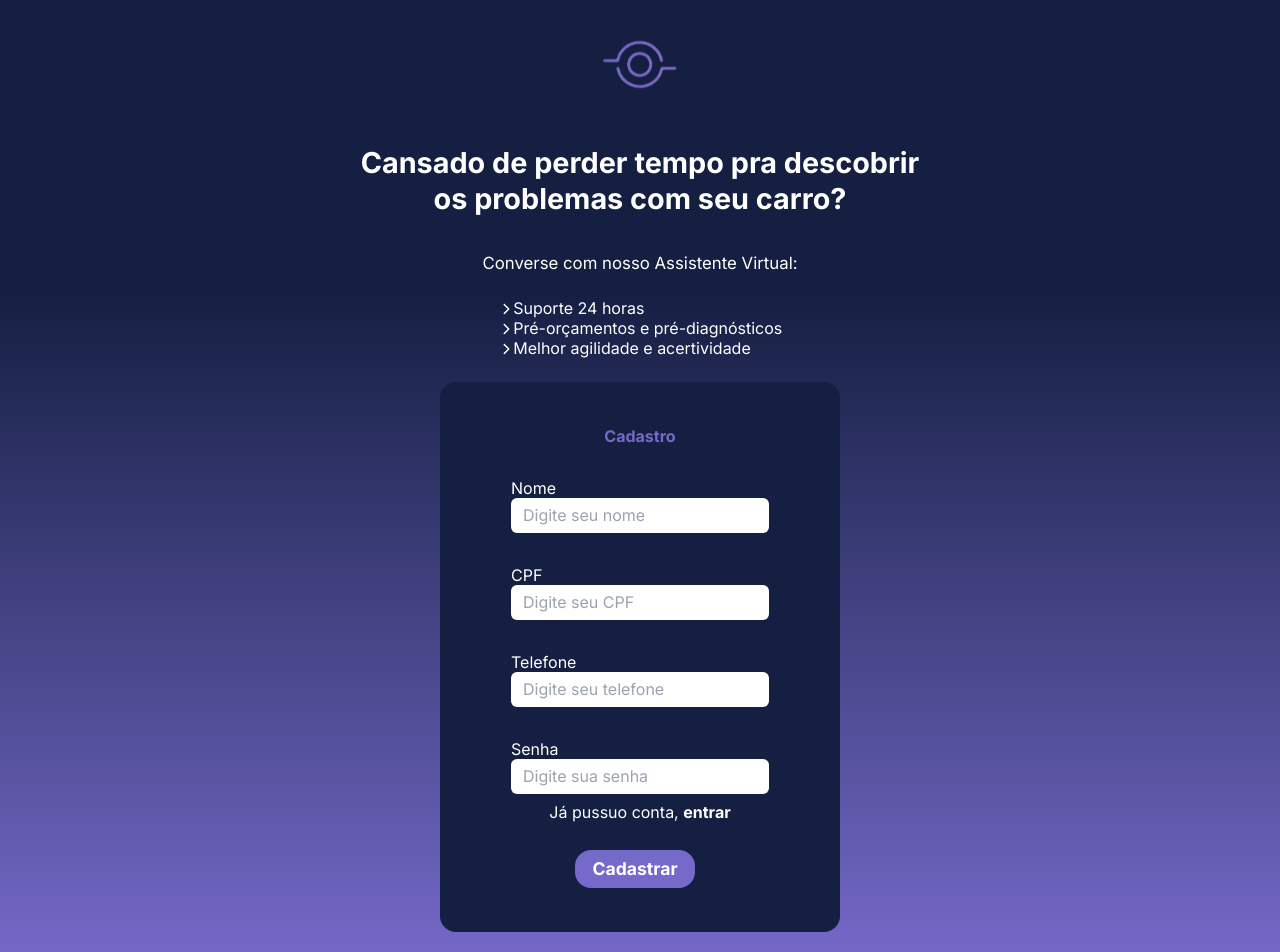
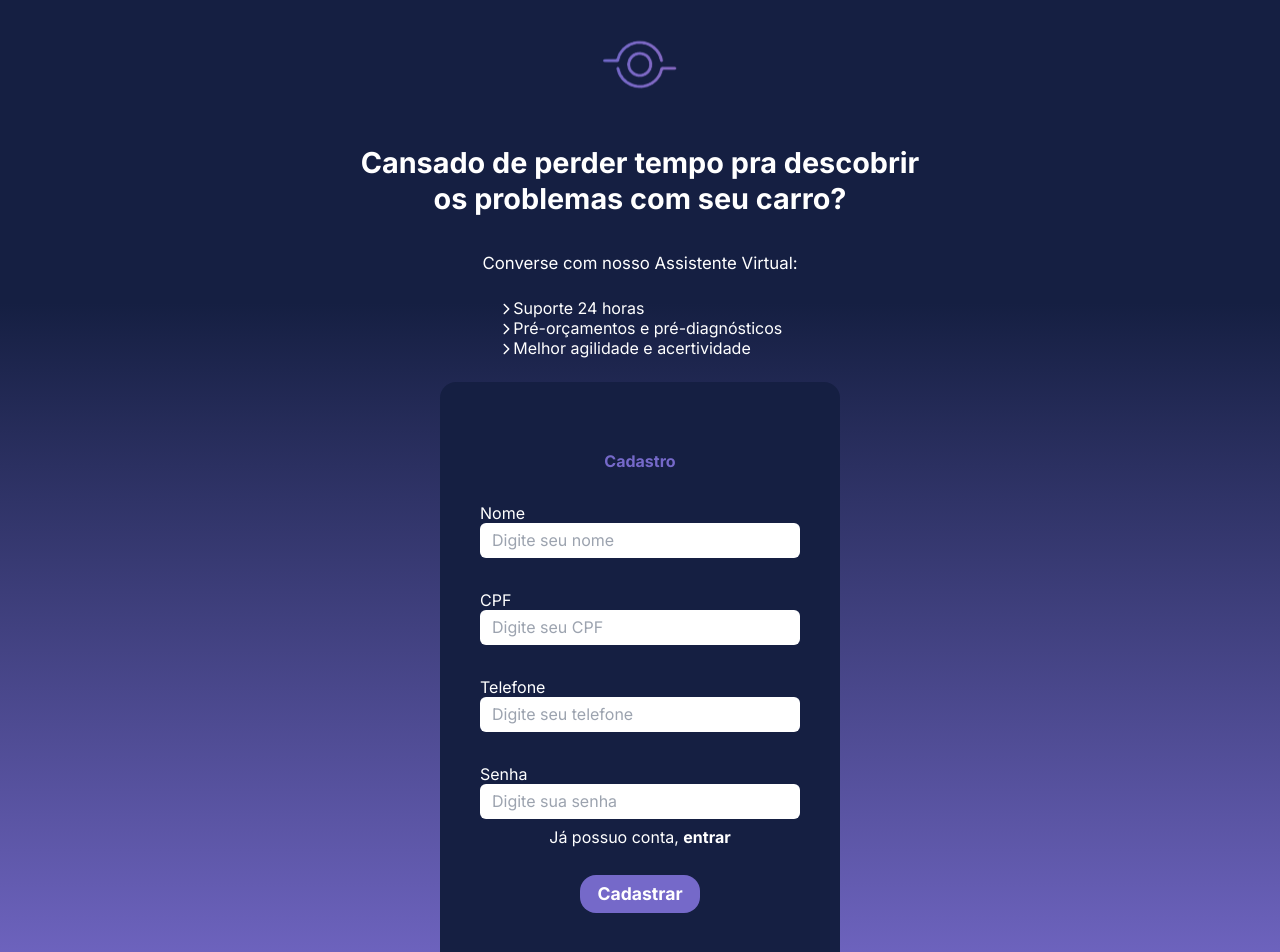
Before and after one commit to victoraugustogfavaro/tech-mec, a Next.js app in the folder tech-mec/: page /cadastro in a window 1280 px wide. Shown: the top 952 px of the page. Built offline with nearby package versions, Linux system fonts and the light colour scheme.

Commit message:
Cadastro e login usando a API concluído
Co-authored-by: felipeclarindo <fglpc2@gmail.com>
Co-authored-by: jenniesuzuki <jenniferkaorisuzuki@gmail.com>

```diff
--- a/tech-mec/src/app/page.tsx
+++ b/tech-mec/src/app/page.tsx
@@ -1,8 +1,12 @@
+"use client"
+
 import BannerHome from "@/components/Banner/BannerHome";
 import Botao from "@/components/Botao/Botao";
+import ProtectedRoute from "@/components/ProtectedRoute/ProtectedRoute";
 
 function Home() {
   return (
+    <ProtectedRoute>
       <section>
         <BannerHome />
         <div className={"w-[70%] my-[4%] mx-auto"}>
@@ -38,7 +42,8 @@ function Home() {
             Seu tempo é valioso!
           </h2>
           <p className={"mt-[14px] text-[1.2rem]"}>
-          Nossa prioridade é oferecer serviços de alta qualidade, combinados com
+            Nossa prioridade é oferecer serviços de alta qualidade, combinados
+            com
             <span className={"font-bold"}> inovação</span>. Experimente este{" "}
             <span className={"font-bold"}>atendimento diferenciado</span> e
             descubra uma nova maneira de cuidar do seu veículo com{" "}
@@ -47,13 +52,16 @@ function Home() {
           </p>
           <p className={"mt-[14px] text-[1.2rem]"}>
             Estamos ansiosos para ajudá-lo a manter{" "}
-          <span className={"font-bold"}>seu carro em perfeitas condições</span>,
-          de forma <span className={"font-bold"}>simples</span> e{" "}
-          <span className={"font-bold"}>eficaz.</span> Confie no cuidado da Tech
-          Mec para todas suas necessidades automotivas.
+            <span className={"font-bold"}>
+              seu carro em perfeitas condições
+            </span>
+            , de forma <span className={"font-bold"}>simples</span> e{" "}
+            <span className={"font-bold"}>eficaz.</span> Confie no cuidado da
+            Tech Mec para todas suas necessidades automotivas.
           </p>
         </div>
       </section>
+    </ProtectedRoute>
   );
 }
 
--- a/tech-mec/src/app/participantes/page.tsx
+++ b/tech-mec/src/app/participantes/page.tsx
@@ -1,10 +1,14 @@
+"use client"
+
 import fotoVictor from "@/images/foto-victor.jpeg";
 import fotoJennifer from "@/images/foto-jennifer.jpeg";
 import fotoFelipe from "@/images/foto-felipe.jpeg";
 import Card from "@/components/Card/Card";
+import ProtectedRoute from "@/components/ProtectedRoute/ProtectedRoute";
 
 function Participantes() {
   return (
+    <ProtectedRoute>
       <section className="bg-gradientRoxo min-h-[75vh] py-[30px]">
         <div className="flex flex-col justify-center items-center text-white my-[22px]">
           <h1 className="text-[2.2rem] font-extrabold">Participantes</h1>
@@ -47,6 +51,7 @@ function Participantes() {
           Repositório
         </a>
       </section>
+    </ProtectedRoute>
   );
 }
 
--- a/tech-mec/src/app/sobre-nos/page.tsx
+++ b/tech-mec/src/app/sobre-nos/page.tsx
@@ -1,8 +1,12 @@
+"use client"
+
 import BannerSobreNos from "@/components/Banner/BannerSobreNos";
+import ProtectedRoute from "@/components/ProtectedRoute/ProtectedRoute";
 
 function SobreNos() {
   return (
     <section>
+      <ProtectedRoute>
         <BannerSobreNos />
         <div className={"w-[70%] my-[4%] mx-auto"}>
           <h2 className={"text-roxoClaro mt-[30px] text-[1.7rem] font-bold"}>
@@ -21,18 +25,18 @@ function SobreNos() {
           </h2>
           <p className={"mt-[14px] text-[1.2rem]"}>
             A Tech Mec faz parte de uma{" "}
-          <span className={"font-bold"}>parceria com a Porto</span>, uma empresa
-          líder no mercado de seguros e serviços financeiros. Foi fundada em
-          2024 e tem sido pioneira em oferecer soluções de qualidade para seus
-          clientes.
+            <span className={"font-bold"}>parceria com a Porto</span>, uma
+            empresa líder no mercado de seguros e serviços financeiros. Foi
+            fundada em 2024 e tem sido pioneira em oferecer soluções de
+            qualidade para seus clientes.
           </p>
           <p className={"mt-[14px] text-[1.2rem]"}>
             Com uma visão voltada para o futuro, a Tech Mec foi criada com o
             objetivo de{" "}
-          <span className={"font-bold"}>revolucionar o setor automotivo</span>.
-          Acreditamos que a<span className={"font-bold"}> tecnologia</span> pode
-          transformar a maneira como os serviços são prestados, tornando-os mais{" "}
-          <span className={"font-bold"}>rápidos</span>,{" "}
+            <span className={"font-bold"}>revolucionar o setor automotivo</span>
+            . Acreditamos que a<span className={"font-bold"}> tecnologia</span>{" "}
+            pode transformar a maneira como os serviços são prestados,
+            tornando-os mais <span className={"font-bold"}>rápidos</span>,{" "}
             <span className={"font-bold"}>eficientes</span> e{" "}
             <span className={"font-bold"}>acessíveis</span> para todos.
           </p>
@@ -51,8 +55,8 @@ function SobreNos() {
           </h2>
           <p className={"mt-[14px] text-[1.2rem]"}>
             Estamos comprometidos em fornecer um{" "}
-          <span className={"font-bold"}>serviço excepcional</span> e superar as
-          expectativas de nossos clientes. Nossa equipe é composta por
+            <span className={"font-bold"}>serviço excepcional</span> e superar
+            as expectativas de nossos clientes. Nossa equipe é composta por
             profissionais experientes e qualificados, prontos para ajudá-lo em
             todas as etapas do processo.
           </p>
@@ -74,9 +78,12 @@ function SobreNos() {
           </p>
           <p className={"mt-[14px] text-[1.2rem]"}>
             Junte-se a nós nesta jornada rumo ao{" "}
-          <span className={"font-bold"}>futuro dos serviços automotivos!</span>
+            <span className={"font-bold"}>
+              futuro dos serviços automotivos!
+            </span>
           </p>
         </div>
+      </ProtectedRoute>
     </section>
   );
 }
--- a/tech-mec/src/components/Formulario/FormularioCadastro.tsx
+++ b/tech-mec/src/components/Formulario/FormularioCadastro.tsx
@@ -1,9 +1,138 @@
+"use client";
+
 import Link from "next/link";
+import { useRouter } from "next/navigation";
+import { useState } from "react";
+import { UsuarioCadastro } from "@/types";
 
 function FormularioCadastro() {
+  const router = useRouter();
+
+  const [usuario, setUsuario] = useState<UsuarioCadastro>({
+    nome: "",
+    cpf: "",
+    telefone: "",
+    senha: "",
+  });
+
+  const [erros, setErros] = useState({
+    nome: "",
+    cpf: "",
+    telefone: "",
+    senha: "",
+  });
+
+  const validarNome = (nome: string) => /^[A-Za-z\s]+$/.test(nome);
+  const validarCPF = (cpf: string) => cpf.length === 11 && /^\d+$/.test(cpf);
+  const validarTelefone = (telefone: string) =>
+    telefone.length === 11 && /^\d+$/.test(telefone);
+  const validarSenha = (senha: string) =>
+    senha.length >= 8 && /[!@#$%^&*(),.?":{}|<>]/g.test(senha);
+
+  const handleChange = (e: React.ChangeEvent<HTMLInputElement>) => {
+    const { name, value } = e.target;
+
+    // Formatação para CPF e telefone ao digitar
+    const formattedValue =
+      name === "cpf" || name === "telefone" ? value.replace(/\D/g, "") : value;
+
+    setUsuario({ ...usuario, [name]: formattedValue });
+
+    switch (name) {
+      case "nome":
+        setErros({
+          ...erros,
+          nome: validarNome(value) ? "" : "Nome deve conter apenas letras.",
+        });
+        break;
+      case "cpf":
+        setErros({
+          ...erros,
+          cpf: validarCPF(formattedValue)
+            ? ""
+            : "CPF deve conter 11 dígitos numéricos.",
+        });
+        break;
+      case "telefone":
+        setErros({
+          ...erros,
+          telefone: validarTelefone(formattedValue)
+            ? ""
+            : "Telefone deve ter DDD e 11 dígitos numéricos.",
+        });
+        break;
+      case "senha":
+        setErros({
+          ...erros,
+          senha: validarSenha(value)
+            ? ""
+            : "Senha deve ter pelo menos 8 caracteres e um especial.",
+        });
+        break;
+    }
+  };
+
+  const verificarCpfExistente = async (cpf: string) => {
+    try {
+      const response = await fetch(
+        `http://localhost:8080/techmec/clientes/${cpf}`
+      );
+      return response.ok;
+    } catch (error) {
+      console.error("Erro ao verificar CPF:", error);
+      return false;
+    }
+  };
+
+  const handleSubmit = async (e: React.FormEvent<HTMLFormElement>) => {
+    e.preventDefault();
+
+    if (
+      !validarNome(usuario.nome) ||
+      !validarCPF(usuario.cpf) ||
+      !validarTelefone(usuario.telefone) ||
+      !validarSenha(usuario.senha)
+    ) {
+      alert("Por favor, corrija os erros antes de enviar o formulário.");
+      return;
+    }
+
+    const cpfExiste = await verificarCpfExistente(usuario.cpf);
+    if (cpfExiste) {
+      alert("Este CPF já está cadastrado.");
+      return;
+    }
+
+    const usuarioFormatado = {
+      ...usuario,
+      cpf: usuario.cpf.replace(/\D/g, ""), // Remove caracteres especiais
+      telefone: usuario.telefone.replace(/\D/g, ""), // Remove caracteres especiais
+    };
+
+    try {
+      const response = await fetch("http://localhost:8080/techmec/clientes", {
+        method: "POST",
+        headers: { "Content-Type": "application/json" },
+        body: JSON.stringify(usuarioFormatado),
+      });
+
+      if (response.ok) {
+        alert("Usuário cadastrado com sucesso.");
+        setUsuario({ nome: "", cpf: "", telefone: "", senha: "" });
+        router.push("/login");
+      } else {
+        alert("Erro no cadastro. Tente novamente.");
+      }
+    } catch (error) {
+      alert(`Falha ao cadastrar o usuário: ${error}`);
+    }
+  };
+
   return (
-    <section className="flex flex-col justify-center items-center w-[300px] h-[550px] mx-auto my-6 bg-roxoEscuro text-white rounded-2xl xs:w-[350px] sm:w-[400px]">
-      <form action="">
+    <form
+      onSubmit={handleSubmit}
+      className="flex flex-col justify-center items-center w-[340px] h-[600px] mx-auto my-6 bg-roxoEscuro text-white rounded-2xl xs:w-[370px] sm:w-[400px]"
+    >
       <h1 className="text-center text-roxoClaro font-bold">Cadastro</h1>
       <div className="flex flex-col my-8">
         <label htmlFor="nome">Nome</label>
@@ -12,20 +141,28 @@ function FormularioCadastro() {
           name="nome"
           id="nome"
           placeholder="Digite seu nome"
-            className="h-[35px] p-3 rounded-md"
+          className="h-[35px] p-3 rounded-md text-black"
           required
+          value={usuario.nome}
+          onChange={handleChange}
         />
+        <span className="text-red-500 text-center w-[320px]">{erros.nome}</span>
       </div>
-        <div className="flex flex-col my-8">
+      <div className="flex flex-col">
         <label htmlFor="cpf">CPF</label>
         <input
           type="text"
           name="cpf"
           id="cpf"
           placeholder="Digite seu CPF"
-            className="h-[35px] p-3 rounded-md"
+          className="h-[35px] p-3 rounded-md text-black"
           required
+          value={usuario.cpf}
+          onChange={handleChange}
         />
+        <span className="text-red-500 text-center w-[320px] h-auto">
+          {erros.cpf}
+        </span>
       </div>
       <div className="flex flex-col my-8">
         <label htmlFor="telefone">Telefone</label>
@@ -34,9 +171,14 @@ function FormularioCadastro() {
           name="telefone"
           id="telefone"
           placeholder="Digite seu telefone"
-            className="h-[35px] p-3 rounded-md"
+          className="h-[35px] p-3 rounded-md text-black"
           required
+          value={usuario.telefone}
+          onChange={handleChange}
         />
+        <span className="text-red-500 text-center w-[320px]">
+          {erros.telefone}
+        </span>
       </div>
       <div className="flex flex-col mb-7">
         <label htmlFor="senha">Senha</label>
@@ -45,11 +187,16 @@ function FormularioCadastro() {
           name="senha"
           id="senha"
           placeholder="Digite sua senha"
-            className="h-[35px] p-3 rounded-md"
+          className="h-[35px] p-3 rounded-md text-black"
           required
+          value={usuario.senha}
+          onChange={handleChange}
         />
-          <h2 className=" mt-2 text-center">
-            Já pussuo conta,{" "}
+        <span className="text-red-500 text-center w-[320px]">
+          {erros.senha}
+        </span>
+        <h2 className="mt-2 text-center">
+          Já possuo conta,{" "}
           <Link
             href="/login"
             className="font-bold transition-all duration-500 ease-in-out hover:text-roxoClaro hover:underline"
@@ -60,12 +207,11 @@ function FormularioCadastro() {
       </div>
       <button
         type="submit"
-          className="mx-16 bg-roxoClaro w-[120px] text-white text-[1.1rem] rounded-2xl h-[38px] font-bold transition-all duration-500 ease-in-out hover:scale-110"
+        className="flex items-center justify-center bg-roxoClaro w-[120px] text-white text-[1.1rem] rounded-2xl h-[38px] font-bold transition-all duration-500 ease-in-out hover:scale-110"
       >
         Cadastrar
       </button>
     </form>
-    </section>
   );
 }
 
--- a/tech-mec/src/components/Formulario/FormularioLogin.tsx
+++ b/tech-mec/src/components/Formulario/FormularioLogin.tsx
@@ -1,9 +1,101 @@
+"use client";
+
+import { UsuarioLogin } from "@/types";
 import Link from "next/link";
+import { useRouter } from "next/navigation";
+import { useState } from "react";
+
+// Função para gerar um token simples
+const gerarToken = () => {
+  return "token-" + Math.random().toString(36).substring(2, 9); // Exemplo de token aleatório
+};
 
 function FormularioLogin() {
+  const router = useRouter();
+
+  const [usuario, setUsuario] = useState<UsuarioLogin>({
+    cpf: "",
+    senha: "",
+  });
+
+  const [erros, setErros] = useState({
+    cpf: "",
+    senha: "",
+  });
+
+  const validarCPF = (cpf: string) => cpf.length === 11 && /^\d+$/.test(cpf);
+  const validarSenha = (senha: string) =>
+    senha.length >= 8 && /[!@#$%^&*(),.?":{}|<>]/.test(senha);
+
+  const handleChange = (e: React.ChangeEvent<HTMLInputElement>) => {
+    const { name, value } = e.target;
+
+    // Formatação para CPF ao digitar
+    const formattedValue = name === "cpf" ? value.replace(/\D/g, "") : value;
+
+    setUsuario({ ...usuario, [name]: formattedValue });
+
+    switch (name) {
+      case "cpf":
+        setErros({
+          ...erros,
+          cpf: validarCPF(formattedValue)
+            ? ""
+            : "CPF deve conter 11 dígitos numéricos.",
+        });
+        break;
+      case "senha":
+        setErros({
+          ...erros,
+          senha: validarSenha(value)
+            ? ""
+            : "Senha deve ter pelo menos 8 caracteres e um caractere especial.",
+        });
+        break;
+    }
+  };
+
+  const handleSubmit = async (e: React.FormEvent<HTMLFormElement>) => {
+    e.preventDefault();
+
+    if (!validarCPF(usuario.cpf) || !validarSenha(usuario.senha)) {
+      alert("Por favor, corrija os erros antes de enviar o formulário.");
+      return;
+    }
+
+    const usuarioFormatado = {
+      cpf: usuario.cpf.replace(/\D/g, ""), // Remove caracteres especiais
+      senha: usuario.senha,
+    };
+
+    try {
+      const response = await fetch("http://localhost:8080/techmec/login", {
+        method: "POST",
+        headers: { "Content-Type": "application/json" },
+        body: JSON.stringify(usuarioFormatado),
+      });
+
+      if (response.ok) {
+        alert("Login realizado com sucesso.");
+
+        // Gera e armazena o token no localStorage
+        const token = gerarToken();
+        localStorage.setItem("authToken", token);
+
+        router.push("/"); // Redireciona para a página principal após o login
+      } else {
+        alert("CPF ou senha inválidos. Tente novamente.");
+      }
+    } catch (error) {
+      alert(`Falha ao realizar o login: ${error}`);
+    }
+  };
+
   return (
-    <section className="flex flex-col justify-center items-center w-[300px] h-[350px] mx-auto my-28 bg-roxoEscuro text-white rounded-2xl xs:w-[350px] sm:w-[400px]">
-      <form action="">
+    <form
+      onSubmit={handleSubmit}
+      className="flex flex-col justify-center items-center w-[340px] h-[400px] mx-auto my-6 bg-roxoEscuro text-white rounded-2xl xs:w-[370px] sm:w-[400px]"
+    >
       <h1 className="text-center text-roxoClaro font-bold">Login</h1>
       <div className="flex flex-col my-8">
         <label htmlFor="cpf">CPF</label>
@@ -12,9 +104,13 @@ function FormularioLogin() {
           name="cpf"
           id="cpf"
           placeholder="Digite seu CPF"
-            className="h-[35px] p-3 rounded-md"
+          className="h-[35px] p-3 rounded-md text-black"
           required
+          autoComplete="off"
+          value={usuario.cpf}
+          onChange={handleChange}
         />
+        <span className="text-red-500 text-center w-[320px]">{erros.cpf}</span>
       </div>
       <div className="flex flex-col mb-7">
         <label htmlFor="senha">Senha</label>
@@ -23,10 +119,16 @@ function FormularioLogin() {
           name="senha"
           id="senha"
           placeholder="Digite sua senha"
-            className="h-[35px] p-3 rounded-md"
+          className="h-[35px] p-3 rounded-md text-black"
           required
+          autoComplete="off"
+          value={usuario.senha}
+          onChange={handleChange}
         />
-          <h2 className=" mt-2 text-center">
+        <span className="text-red-500 text-center w-[320px]">
+          {erros.senha}
+        </span>
+        <h2 className="mt-2 text-center">
           Não tenho conta,{" "}
           <Link
             href="/cadastro"
@@ -38,12 +140,11 @@ function FormularioLogin() {
       </div>
       <button
         type="submit"
-          className="mx-16 bg-roxoClaro w-[120px] text-white text-[1.1rem] rounded-2xl h-[38px] font-bold transition-all duration-500 ease-in-out hover:scale-110"
+        className="flex items-center justify-center bg-roxoClaro w-[120px] text-white text-[1.1rem] rounded-2xl h-[38px] font-bold transition-all duration-500 ease-in-out hover:scale-110"
       >
         Entrar
       </button>
     </form>
-    </section>
   );
 }
 
--- /dev/null
+++ b/tech-mec/src/components/ProtectedRoute/ProtectedRoute.tsx
@@ -0,0 +1,24 @@
+// components/ProtectedRoute.tsx
+import { useEffect, ReactNode } from "react";
+import { useRouter } from "next/navigation";
+
+interface ProtectedRouteProps {
+  children: ReactNode;
+}
+
+const ProtectedRoute: React.FC<ProtectedRouteProps> = ({ children }) => {
+  const router = useRouter();
+
+  useEffect(() => {
+    const token = localStorage.getItem("authToken");
+
+    if (!token) {
+      alert("Você não tem acesso a esta página. Por favor, faça login.");
+      router.push("/login"); // Redireciona para a página de login se não houver token
+    }
+  }, [router]);
+
+  return <>{children}</>; // Renderiza os filhos caso o token esteja presente
+};
+
+export default ProtectedRoute;
```
Also changed, not shown: tech-mec/src/types.ts (+12 -0 lines). Lines whose indentation alone changed are shown as unchanged.
